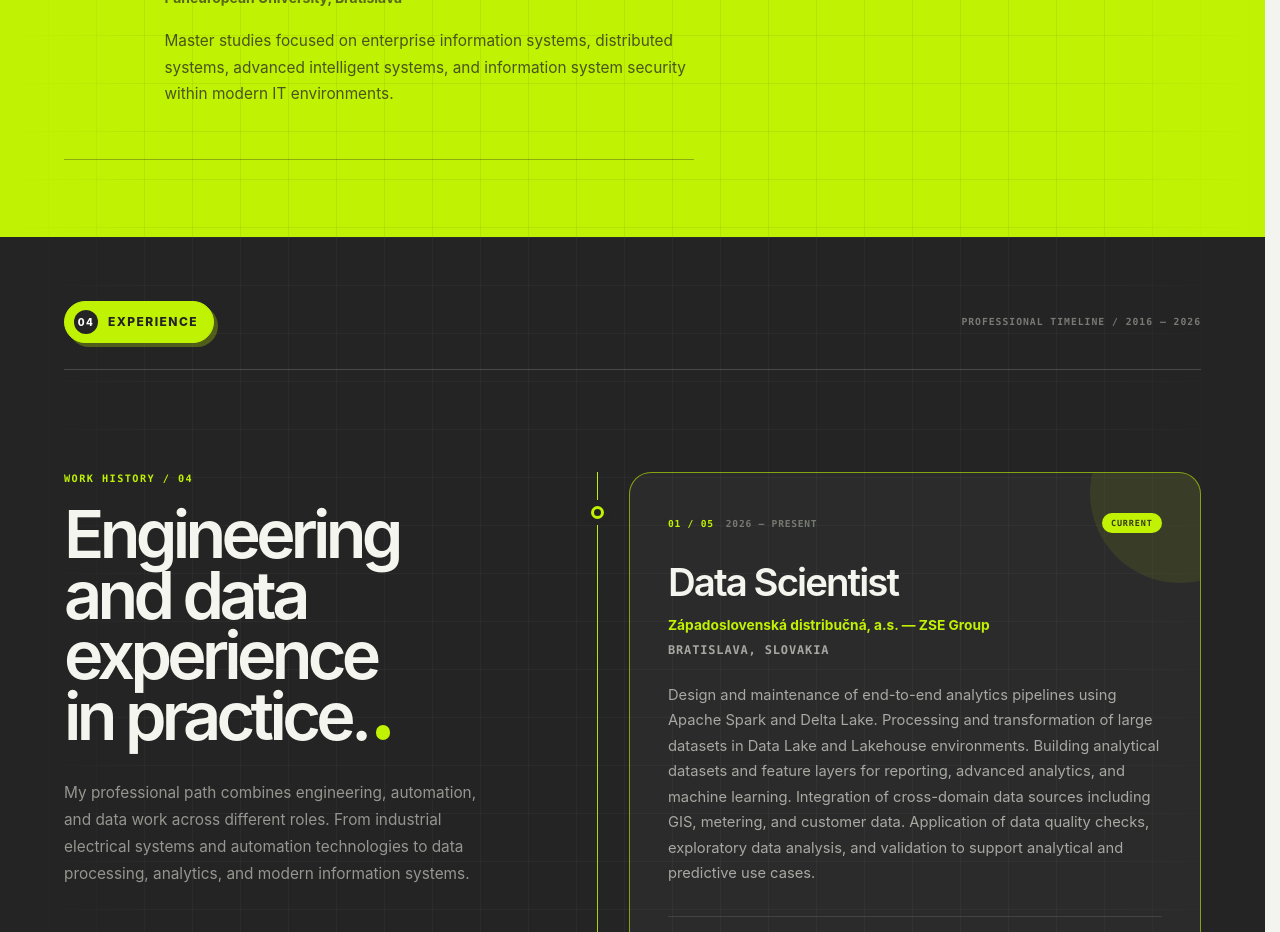
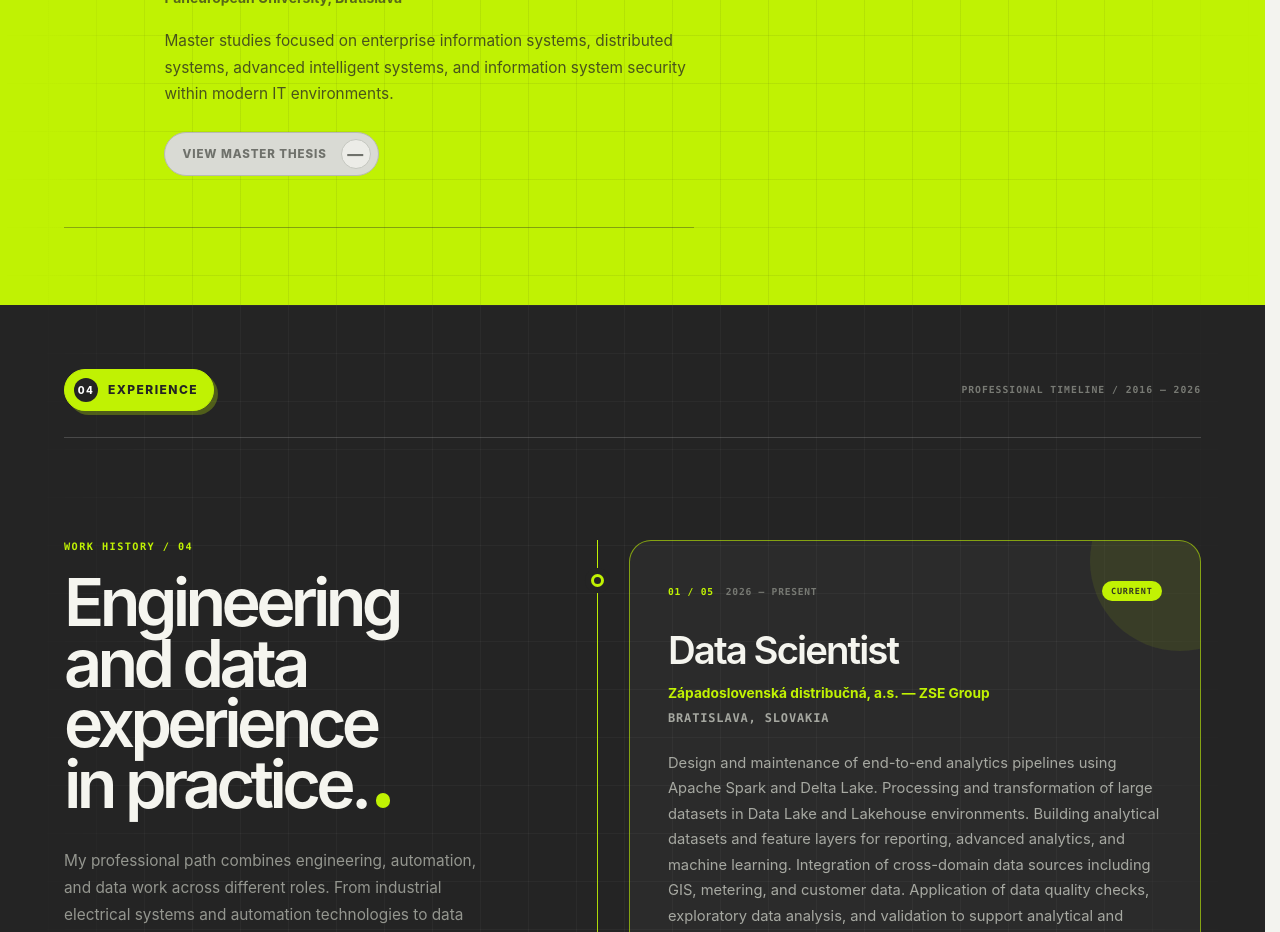
Before and after one commit to Majo0101/bmstack_pages, a React (Vite) app: page / in a window 1280 px wide. Shown: the part 3500-4432 px from the top of the page. Built offline with nearby package versions, Linux system fonts and the light colour scheme.

Commit message:
Add thesis buttons to education

```diff
--- a/src/components/Education.css
+++ b/src/components/Education.css
@@ -253,7 +253,16 @@
 }
 
 .education-project-link[aria-disabled='true'] {
+  color: #6f716b;
+  background: #d9dad4;
+  border-color: #b8bab3;
   cursor: default;
+}
+
+.education-project-link[aria-disabled='true'] span {
+  color: #6f716b;
+  background: #ecece7;
+  border: 1px solid #c5c7c0;
 }
 
 .education-visual {
--- a/src/components/Education.jsx
+++ b/src/components/Education.jsx
@@ -141,9 +141,11 @@ export default function Education({ language = 'EN' }) {
                         aria-disabled={entry.projectPlaceholder || undefined}
                         tabIndex={entry.projectPlaceholder ? -1 : undefined}
                         onClick={entry.projectPlaceholder ? (event) => event.preventDefault() : undefined}
+                        target={entry.projectPlaceholder ? undefined : '_blank'}
+                        rel={entry.projectPlaceholder ? undefined : 'noreferrer'}
                       >
                         {entry.projectLabel}
-                        <span aria-hidden="true">↗</span>
+                        <span aria-hidden="true">{entry.projectPlaceholder ? '—' : '↗'}</span>
                       </a>
                     )}
                   </article>
--- a/src/content/education.js
+++ b/src/content/education.js
@@ -25,8 +25,7 @@ const educationContent = {
         description:
           'Studies focused on data mining methods and their application in large-scale data warehouse environments (Big Data), including an introduction to business intelligence and analytical systems.',
         projectLabel: 'View bachelor thesis',
-        projectUrl: '#bachelor-thesis',
-        projectPlaceholder: true,
+        projectUrl: 'https://opac.crzp.sk/?fn=detailBiblioForm&sid=9EB7DDC054CB7EBFE270DDEAFF98',
       },
       {
         period: '2025 — Present',
@@ -35,6 +34,9 @@ const educationContent = {
         school: 'Paneuropean University, Bratislava',
         description:
           'Master studies focused on enterprise information systems, distributed systems, advanced intelligent systems, and information system security within modern IT environments.',
+        projectLabel: 'View master thesis',
+        projectUrl: '#master-thesis',
+        projectPlaceholder: true,
         current: true,
       },
     ],
@@ -65,8 +67,7 @@ const educationContent = {
         description:
           'Štúdium zamerané na metódy dolovania dát (data mining) a ich využitie v prostredí rozsiahlych dátových skladov (Big Data), vrátane úvodu do nástrojov business intelligence a analytických systémov.',
         projectLabel: 'Zobraziť bakalársku prácu',
-        projectUrl: '#bachelor-thesis',
-        projectPlaceholder: true,
+        projectUrl: 'https://opac.crzp.sk/?fn=detailBiblioForm&sid=9EB7DDC054CB7EBFE270DDEAFF98',
       },
       {
         period: '2025 — Aktuálne',
@@ -75,6 +76,9 @@ const educationContent = {
         school: 'Paneurópska vysoká škola, Bratislava',
         description:
           'Magisterské štúdium zamerané na podnikové informačné systémy, distribuované systémy, pokročilé inteligentné systémy a bezpečnosť informačných systémov v moderných IT prostrediach.',
+        projectLabel: 'Zobraziť diplomovú prácu',
+        projectUrl: '#master-thesis',
+        projectPlaceholder: true,
         current: true,
       },
     ],
```
